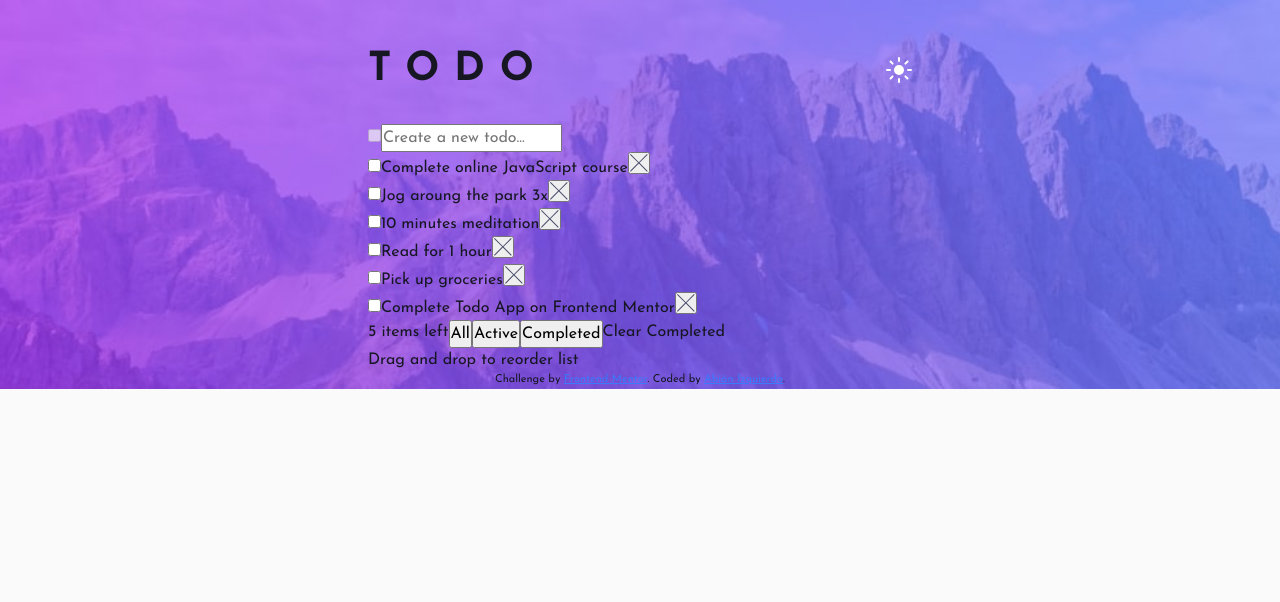
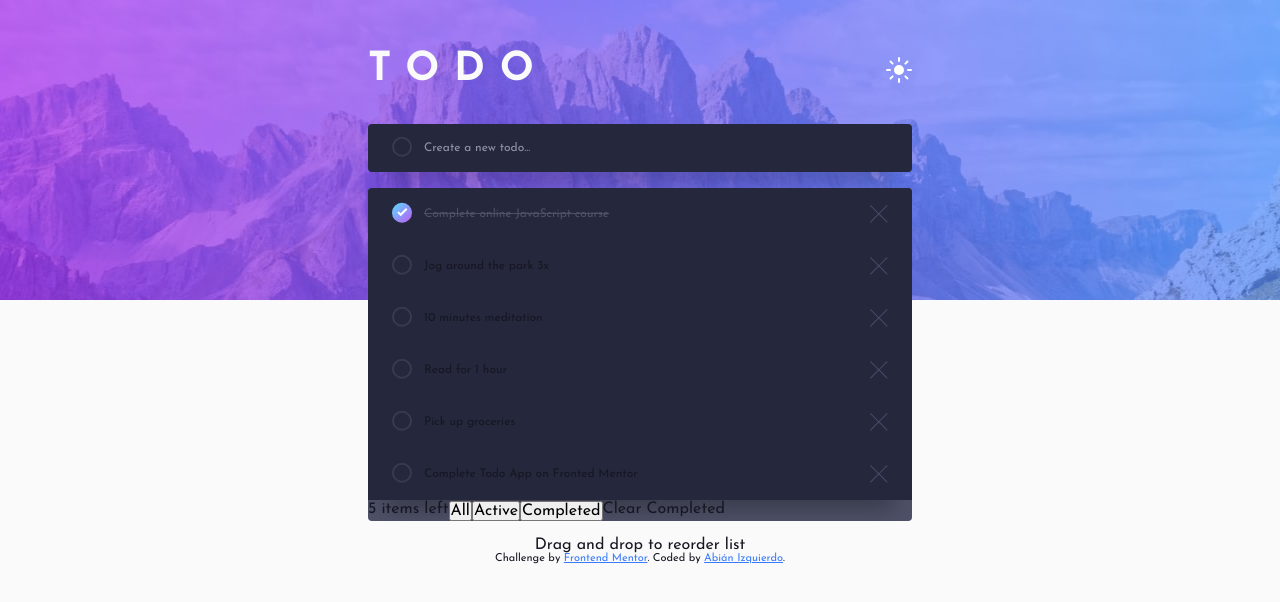
Before and after one commit to abizmo/todo-app, a React (Vite) app: page / in a window 1280 px wide. Shown: the top 602 px of the page. Built offline with nearby package versions, Linux system fonts and the light colour scheme.

Commit message:
Add todo management (#2)

```diff
--- a/src/App.css
+++ b/src/App.css
@@ -2,12 +2,12 @@ body {
   background-color: var(--clr-body);
   background-image: url('/bg-mobile-dark.jpg');
   background-repeat: no-repeat;
-  background-size: cover;
+  background-size: 100% 200px;
   color: var(--clr-text);
   color-scheme: light dark;
   font-family: var(--ff-body);
   font-size: var(--fs-400);
-  line-height: 1.5;
+  line-height: 1;
 
   font-synthesis: none;
   text-rendering: optimizeLegibility;
@@ -18,7 +18,6 @@ body {
 
 .attribution {
   font-size: var(--fs-100);
-  text-align: center;
 }
 
 .attribution a {
@@ -28,6 +27,7 @@ body {
 @media (min-width: 50rem) {
   body {
     background-image: url('/bg-desktop-dark.jpg');
+    background-size: 100% 300px;
   }
 }
 
@@ -35,11 +35,11 @@ body {
   body {
     background-image: url('/bg-mobile-light.jpg');
   }
+}
 
-  @media (min-width: 50rem) {
-    body {
-      background-image: url('/bg-desktop-light.jpg');
-    }
+@media (min-width: 50rem) and (prefers-color-scheme: light) {
+  body {
+    background-image: url('/bg-desktop-light.jpg');
   }
 }
 
@@ -54,3 +54,75 @@ body {
   border: none;
   background: transparent;
 }
+
+.todo-items {
+  border-radius: 0.25rem;
+  background-color: var(--clr-bg-list);
+  display: grid;
+  gap: 1px;
+  overflow: hidden;
+}
+
+.add-todo,
+.todo-item {
+  align-items: center;
+  background-color: var(--clr-bg-elements);
+  box-shadow: 0px 25px 20px -20px rgba(0, 0, 0, 0.45);
+  gap: 0.75rem;
+  padding-inline: 1.5rem;
+  width: 100%;
+}
+
+.add-todo {
+  border-radius: 0.25rem;
+  height: 3rem;
+}
+
+.todo-item {
+  height: 3.25rem;
+}
+
+.add-todo--text,
+.todo-item--text {
+  background: transparent;
+  border: none;
+  color: var(--clr-text);
+  outline: none;
+  flex: 1;
+}
+
+.todo-item--text.done {
+  text-decoration: line-through;
+  color: var(--clr-bg-list);
+}
+
+.add-todo--text::placeholder {
+  color: var(--clr-text-placeholder);
+}
+
+.add-todo--checkbox,
+.todo-item--checkbox {
+  appearance: none;
+  background-color: transparent;
+  width: 1.25rem;
+  height: 1.25em;
+  border: 0.125rem solid var(--clr-border);
+  border-radius: 100%;
+  transform: translateY(-0.075em);
+  display: grid;
+  place-content: center;
+}
+
+.todo-item--checkbox:checked::before {
+  background: var(--clr-primary-gradient);
+  content: url('assets/images/icon-check.svg');
+  width: 1.25rem;
+  height: 1.25em;
+  border-radius: 100%;
+  display: grid;
+  place-content: center;
+}
+
+.todo-app {
+  gap: 1rem;
+}
--- a/src/App.tsx
+++ b/src/App.tsx
@@ -1,4 +1,4 @@
-import React, { useState } from 'react';
+import React, { useEffect, useState } from 'react';
 
 import iconCross from './assets/images/icon-cross.svg';
 import iconMoon from './assets/images/icon-moon.svg';
@@ -6,13 +6,90 @@ import iconSun from './assets/images/icon-sun.svg';
 
 import './App.css';
 
+type TodosType = {
+  id: number;
+  description: string;
+  done: boolean;
+};
+
+const initialTodos = [
+  {
+    id: 1,
+    description: 'Complete online JavaScript course',
+    done: true,
+  },
+  {
+    id: 2,
+    description: 'Jog around the park 3x',
+    done: false,
+  },
+  {
+    id: 3,
+    description: '10 minutes meditation',
+    done: false,
+  },
+  {
+    id: 4,
+    description: 'Read for 1 hour',
+    done: false,
+  },
+  {
+    id: 5,
+    description: 'Pick up groceries',
+    done: false,
+  },
+  {
+    id: 6,
+    description: 'Complete Todo App on Fronted Mentor',
+    done: false,
+  },
+];
+
 const App = () => {
   const [theme, setTheme] = useState('dark');
+  const [newTodo, setNewTodo] = useState('');
+  const [todos, setTodos] = useState<TodosType[]>([]);
+
+  useEffect(() => {
+    setTodos(initialTodos);
+  }, []);
+
+  const handleSubmit = (evt: React.SyntheticEvent) => {
+    evt.preventDefault();
+    if (newTodo.trim() === '') return;
+
+    setTodos((prevTodos) => {
+      const newTodos = [
+        ...prevTodos,
+        {
+          id: new Date().getTime(),
+          description: newTodo,
+          done: false,
+        },
+      ];
+      setNewTodo('');
+      return newTodos;
+    });
+  };
+
+  const handleDelete = (todoId: number) => {
+    setTodos((prevTodos) => prevTodos.filter((todo) => todo.id !== todoId));
+  };
+
+  const handleChange = (todoId: number) => {
+    setTodos((prevTodos) =>
+      prevTodos.map((todo) =>
+        todo.id === todoId ? { ...todo, done: !todo.done } : todo
+      )
+    );
+  };
 
   return (
     <div className='container'>
       <header className='flex app-header'>
-        <h1 className='fs-900 fw-bold lh-heading ls-900 uppercase'>Todo</h1>
+        <h1 className='text-white fs-900 fw-bold lh-heading ls-900 uppercase'>
+          Todo
+        </h1>
         <button className='button'>
           <img
             src={theme === 'dark' ? iconSun : iconMoon}
@@ -22,76 +99,42 @@ const App = () => {
           <span className='visually-hidden'>Change theme</span>
         </button>
       </header>
-      <main>
-        <form action=''>
-          <label>
-            <input disabled type='checkbox' />
-            <span className='checkmark'></span>
-            <input type='text' placeholder='Create a new todo...' />
+      <main className='todo-app | grid'>
+        <form onSubmit={handleSubmit}>
+          <label className='add-todo | flex'>
+            <input className='add-todo--checkbox' disabled type='checkbox' />
+            <input
+              id='todo'
+              className='add-todo--text | fs-200'
+              type='text'
+              placeholder='Create a new todo...'
+              value={newTodo}
+              onChange={({ target }) => setNewTodo(target.value)}
+            />
           </label>
         </form>
-        <div>
-          <ul className='todo-items' role='list'>
-            <li>
-              <label>
-                <input type='checkbox' />
-                <span className='checkmark'></span>
-                <span>Complete online JavaScript course</span>
-                <button>
-                  <img src={iconCross} alt='Delete task' />
-                </button>
-              </label>
-            </li>
-            <li>
-              <label>
-                <input type='checkbox' />
-                <span className='checkmark'></span>
-                <span>Jog aroung the park 3x</span>
-                <button>
-                  <img src={iconCross} alt='Delete task' />
-                </button>
-              </label>
-            </li>
-            <li>
-              <label>
-                <input type='checkbox' />
-                <span className='checkmark'></span>
-                <span>10 minutes meditation</span>
-                <button>
-                  <img src={iconCross} alt='Delete task' />
-                </button>
-              </label>
-            </li>
-            <li>
-              <label>
-                <input type='checkbox' />
-                <span className='checkmark'></span>
-                <span>Read for 1 hour</span>
-                <button>
-                  <img src={iconCross} alt='Delete task' />
-                </button>
-              </label>
-            </li>
-            <li>
-              <label>
-                <input type='checkbox' />
-                <span className='checkmark'></span>
-                <span>Pick up groceries</span>
-                <button>
-                  <img src={iconCross} alt='Delete task' />
-                </button>
-              </label>
-            </li>
-            <li>
-              <label>
-                <input type='checkbox' />
-                <span className='checkmark'></span>
-                <span>Complete Todo App on Frontend Mentor</span>
-                <button>
-                  <img src={iconCross} alt='Delete task' />
-                </button>
-              </label>
-            </li>
+        <div className='todo-items'>
+          <ul role='list'>
+            {todos.map(({ description, done, id }) => (
+              <li key={id}>
+                <label className='todo-item | flex'>
+                  <input
+                    className='todo-item--checkbox'
+                    type='checkbox'
+                    checked={done}
+                    onChange={() => handleChange(id)}
+                  />
+                  <span
+                    className={`todo-item--text ${done ? 'done' : ''} | fs-200`}
+                  >
+                    {description}
+                  </span>
+                  <button className='button' onClick={() => handleDelete(id)}>
+                    <img src={iconCross} alt='Delete task' />
+                  </button>
+                </label>
+              </li>
+            ))}
           </ul>
           <div className='flex'>
             <span>5 items left</span>
@@ -124,9 +167,9 @@ const App = () => {
             <span>Clear Completed</span>
           </div>
         </div>
-        <p>Drag and drop to reorder list</p>
+        <p className='text-center'>Drag and drop to reorder list</p>
       </main>
-      <footer className='attribution'>
+      <footer className='attribution | text-center'>
         Challenge by{' '}
         <a
           href='https://www.frontendmentor.io?ref=challenge'
--- a/src/index.css
+++ b/src/index.css
@@ -2,8 +2,11 @@
 
 :root {
   --clr-primary-400: hsl(220, 98%, 61%);
-  --clr-primary-gradient: linear-gradient hsl(192, 100%, 67%) to
-    hsl(280, 87%, 65%);
+  --clr-primary-gradient: linear-gradient(
+    to right bottom,
+    hsl(192, 100%, 67%),
+    hsl(280, 87%, 65%)
+  );
 
   --clr-blue-900: hsl(235, 21%, 11%);
   --clr-blue-800: hsl(235, 24%, 19%);
@@ -17,12 +20,17 @@
   --clr-grayish-blue-200: hsl(236, 33%, 92%);
   --clr-gray-100: hsl(0, 0%, 98%);
 
-  --clr-text: var(--clr-gray-100);
+  --clr-text: var(--clr-grayish-blue-300);
+  --clr-text-placeholder: var(--clr-grayish-blue-500);
   --clr-body: var(--clr-blue-900);
+  --clr-bg-elements: var(--clr-blue-800);
+  --clr-border: var(--clr-grayish-blue-900);
+  --clr-bg-list: var(--clr-grayish-blue-700);
 
   --ff-body: 'Josefin Sans', sans-serif;
 
   --fs-100: 0.6875rem;
+  --fs-200: 0.75rem;
   --fs-500: 1rem;
   --fs-900: 1.75rem;
 }
@@ -94,8 +102,8 @@ ol[role='list'] {
   border: 0;
 }
 
-.text-primary-400 {
-  color: var(--clr-primary-400);
+.text-white {
+  color: var(--clr-gray-100);
 }
 
 .bg-gradient {
@@ -104,6 +112,10 @@ ol[role='list'] {
 
 .fw-bold {
   font-weight: 700;
+}
+
+.fs-200 {
+  font-size: var(--fs-200);
 }
 
 .fs-400 {
@@ -137,3 +149,7 @@ ol[role='list'] {
 .display-none {
   display: none;
 }
+
+.text-center {
+  text-align: center;
+}
```
